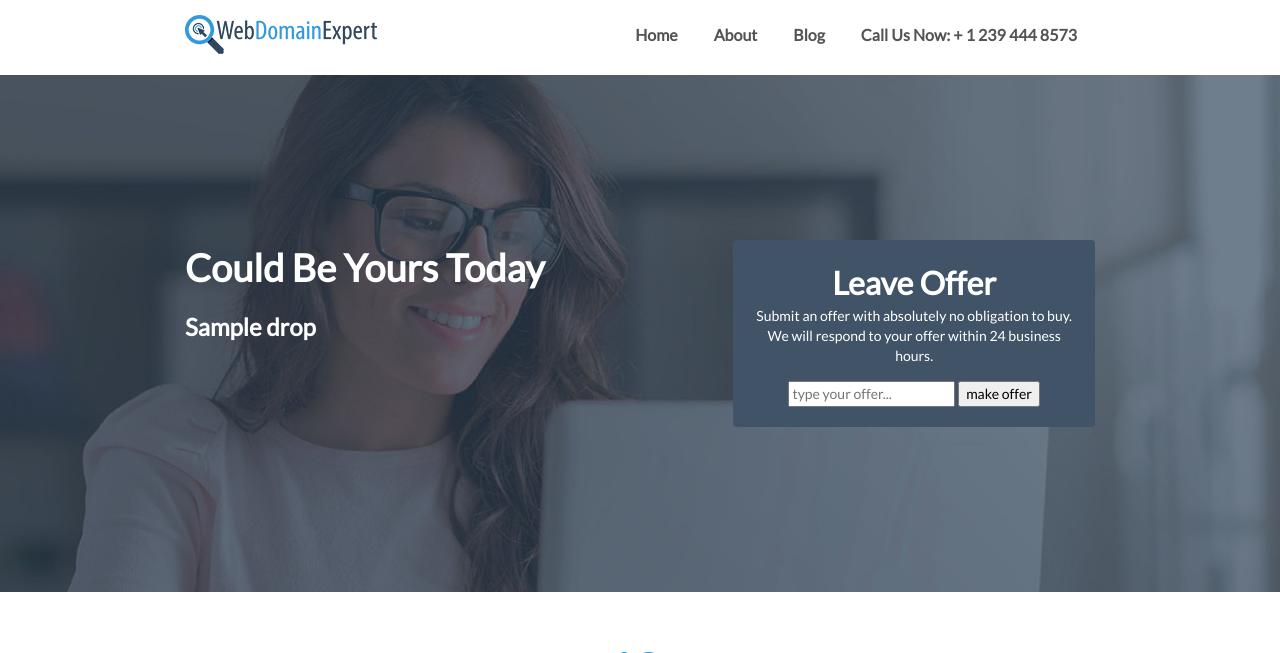
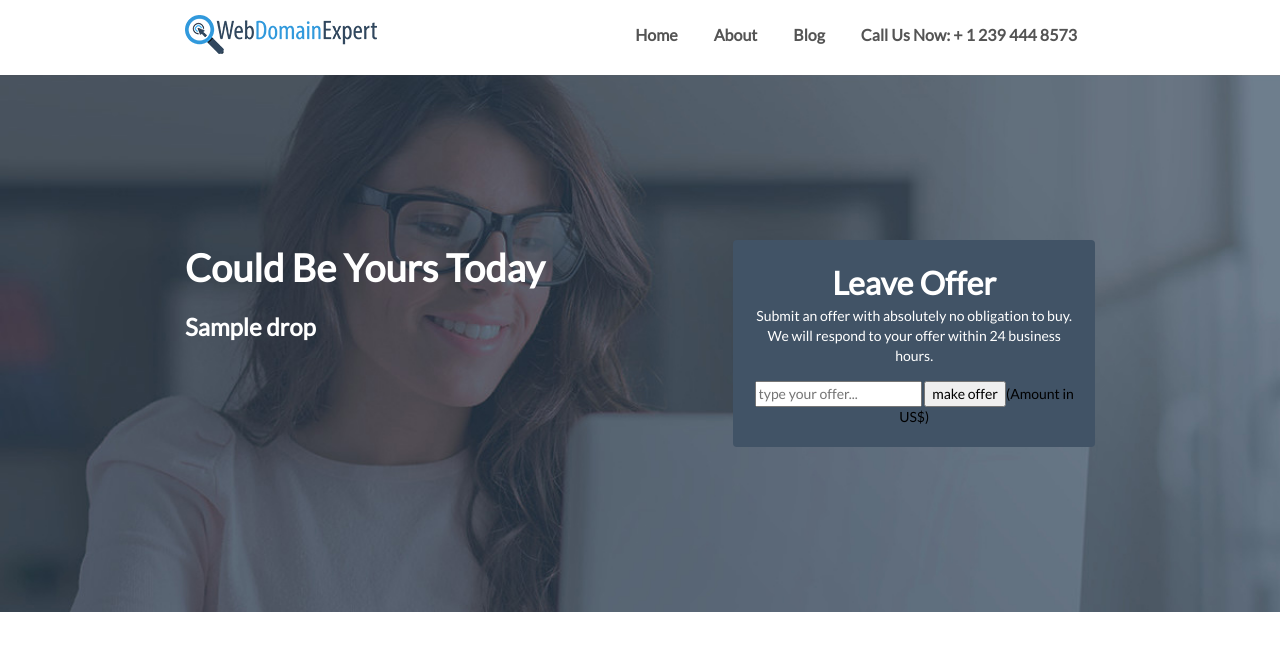
Before and after one commit to markovuckovic992/domainsell, a Django app: template templates/index.html in a window 1280 px wide. Shown: the top 653 px of the page. Run offline with Django 3.2, Linux system fonts and the light colour scheme; the template is opened without the code that fills it: most values are stand-ins (such as "Sample title", 1, 10 or a date in 2020); some libraries are stand-ins or nearby versions.

Commit message:
Signed-off-by: markovuckovic992 <markovuckovic992@yahoo.com>

```diff
--- a/templates/index.html
+++ b/templates/index.html
@@ -68,7 +68,7 @@
                     </div>
                     <div class="banner_box_text1 margin_top15">
                     	<input type="text" placeholder="type your offer..." id="lead_offer">
-						<button id="submit_offer">make offer</button>
+						<button id="submit_offer">make offer</button>(Amount in US$)
                         <div id="msg" style="color: #ff0000"></div>
                     </div>
                 </div>
@@ -526,8 +526,9 @@ $("#userinfo").submit(function(e) {
             contact,
             email
         )
-        $("#submit_id___").hide()
-        $("#submit_id__").hide()
+        $("#submit_id___").hide();
+        $("#submit_id__").hide();
+        $("#lead_offer").val('');
     }, "jsonp");
 
     $("#userinfoform").html("Thank you for submitting your offer. One of our Domain Experts will get in touch with you within the next 24 hours.");
```
